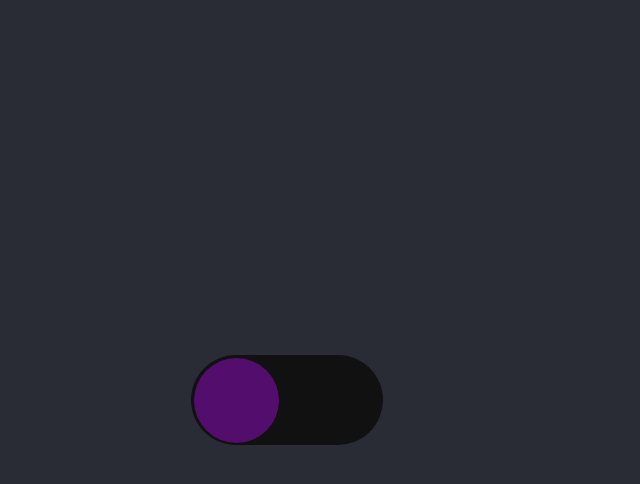
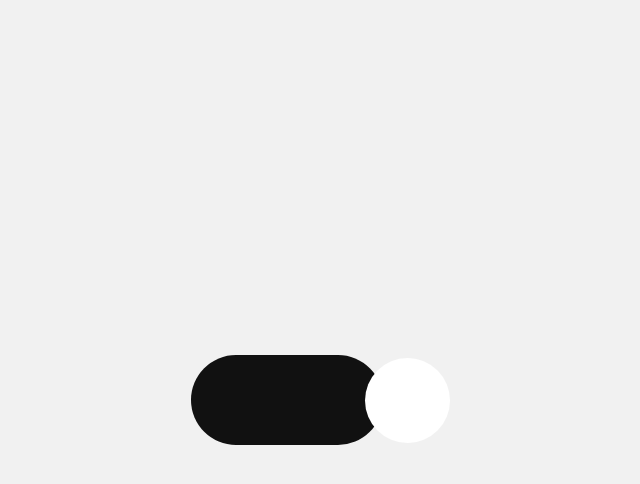
Before and after one commit to Eliax69/theme-switcher-rocketseat, a plain HTML site: page index.html in a window 1280 px wide. Both pictures are taken after a click on the element 589 px from the left and 400 px from the top of the page. Shown: the whole page, without its empty margins (353-993 px from the left). Drawn offline with Linux system fonts and the light colour scheme.

Commit message:
Adicionando animação no botão

```diff
--- a/index.html
+++ b/index.html
@@ -9,9 +9,10 @@
 </head>
 <body>
     <div class="switcher">
-        <div class="btn-switch">
+        <div class="btn-switch white">
 
         </div>
     </div>
+    <script src="script.js"></script>
 </body>
 </html>
--- /dev/null
+++ b/script.js
@@ -0,0 +1,11 @@
+var button = document.querySelector('.btn-switch')
+
+button.addEventListener('click', () => {
+    button.classList.contains('dark') ? (
+        button.classList.remove('dark'),
+        button.classList.add('white')
+    ) : (
+        button.classList.remove('white'),
+        button.classList.add('dark')
+    )
+})
--- a/style.scss
+++ b/style.scss
@@ -19,7 +19,7 @@ body
     height: 100vh;
     display: grid;
     place-items: center;
-    background-color: var(--dark);
+    background-color: var(--light);
 
     .switcher
     {
@@ -37,8 +37,19 @@ body
             width: 85px;
             height: 85px;
             border-radius: 50px;
-            background-color: #530d6c;
+            background-color: #ffffff;
             cursor: pointer;
+            transition: transform 0.25s linear;
+        }
+
+        .dark
+        {
+            transform: translateX(171px);
+        }
+
+        .white
+        {
+            transform: translateX(0);
         }
     }
 }
```
Also changed, not shown: css/style.css.
